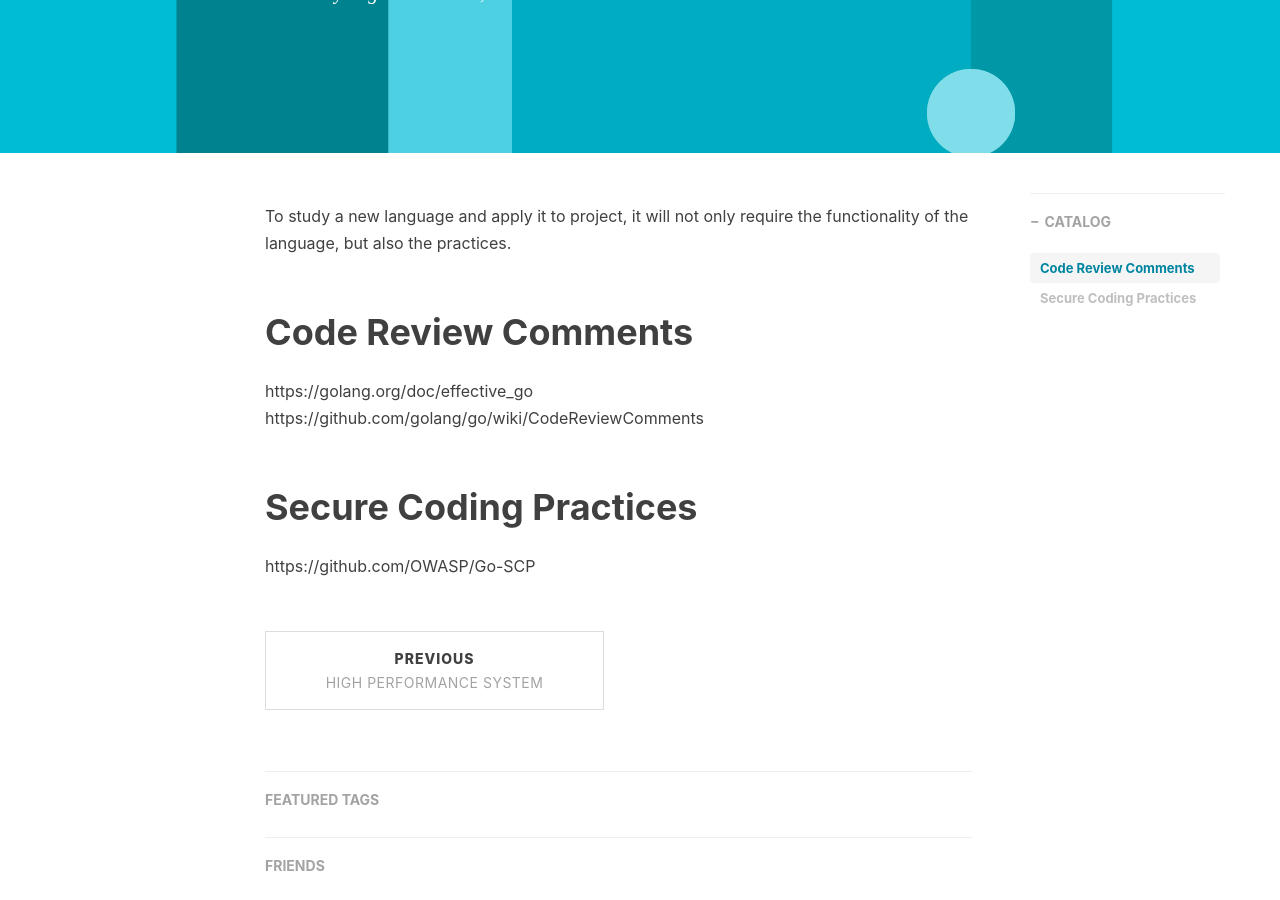
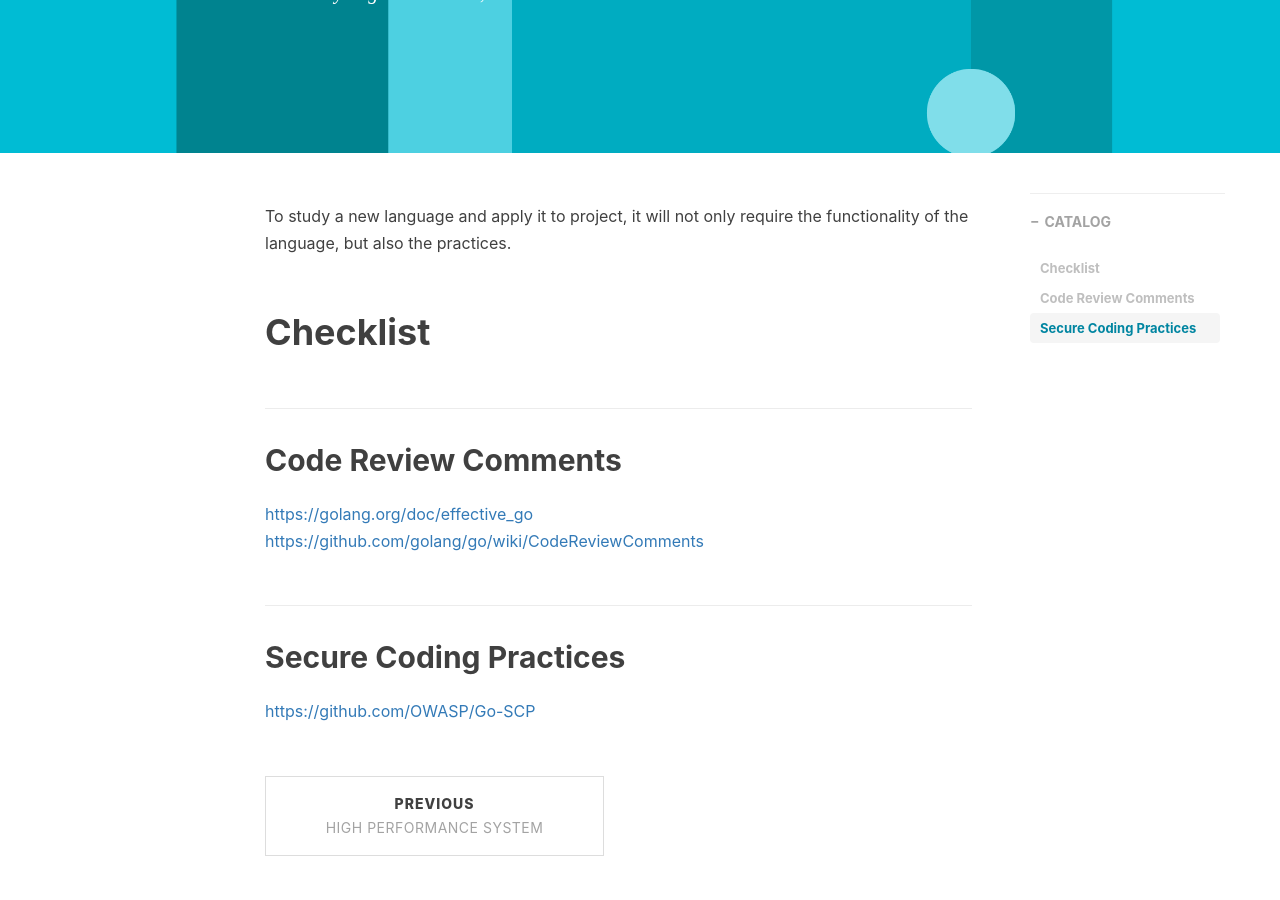
Before and after one commit to sagerenn/sageren.github.io, a Jekyll site: the page built from _posts/2021-06-21-golang.md, in a window 1280 px wide and 900 px high, scrolled down 364 px. Built offline with Jekyll 4.4.1, drawn with Linux system fonts in a browser that asks for light colours; nearby versions of some CDN libraries; comment, search, counter and statistics services are not loaded.

Commit message:
golang update format

```diff
--- a/_posts/2021-06-21-golang.md
+++ b/_posts/2021-06-21-golang.md
@@ -9,11 +9,12 @@ tags:
 
 To study a new language and apply it to project, it will not only require the functionality of the language, but also the practices.
 
-# Code Review Comments
+# Checklist
+## Code Review Comments
 
-https://golang.org/doc/effective_go
-https://github.com/golang/go/wiki/CodeReviewComments
+[https://golang.org/doc/effective_go](https://golang.org/doc/effective_go)
+[https://github.com/golang/go/wiki/CodeReviewComments](https://github.com/golang/go/wiki/CodeReviewComments)
 
-# Secure Coding Practices
+## Secure Coding Practices
 
-https://github.com/OWASP/Go-SCP
+[https://github.com/OWASP/Go-SCP](https://github.com/OWASP/Go-SCP)
```
